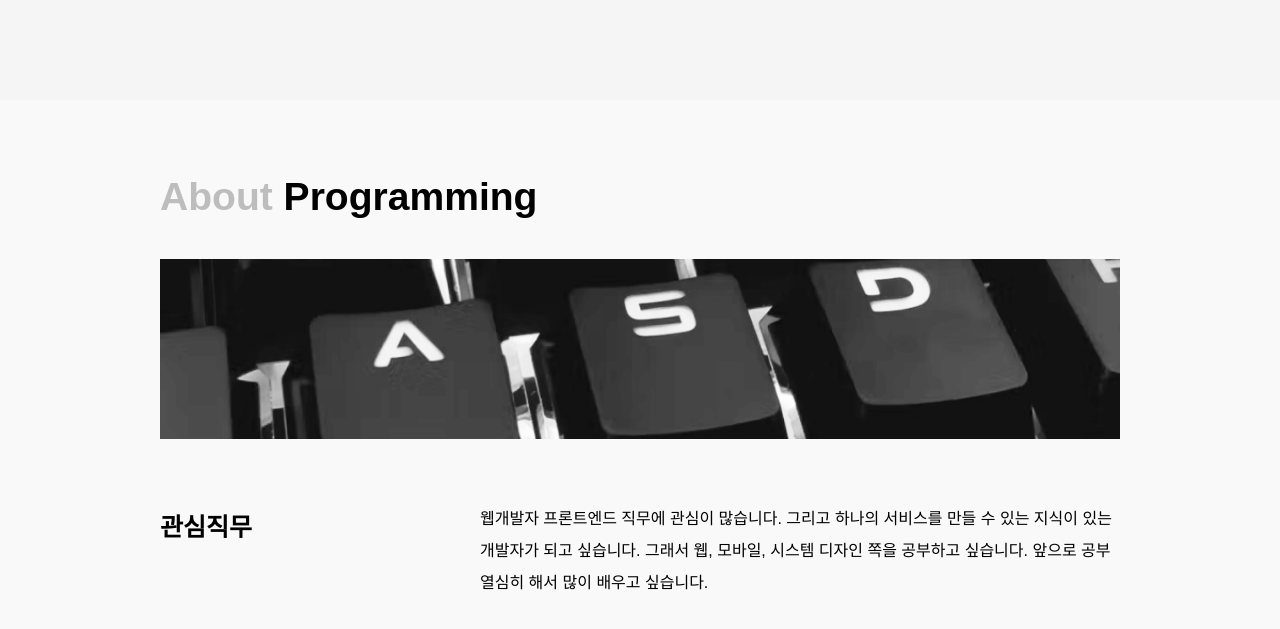
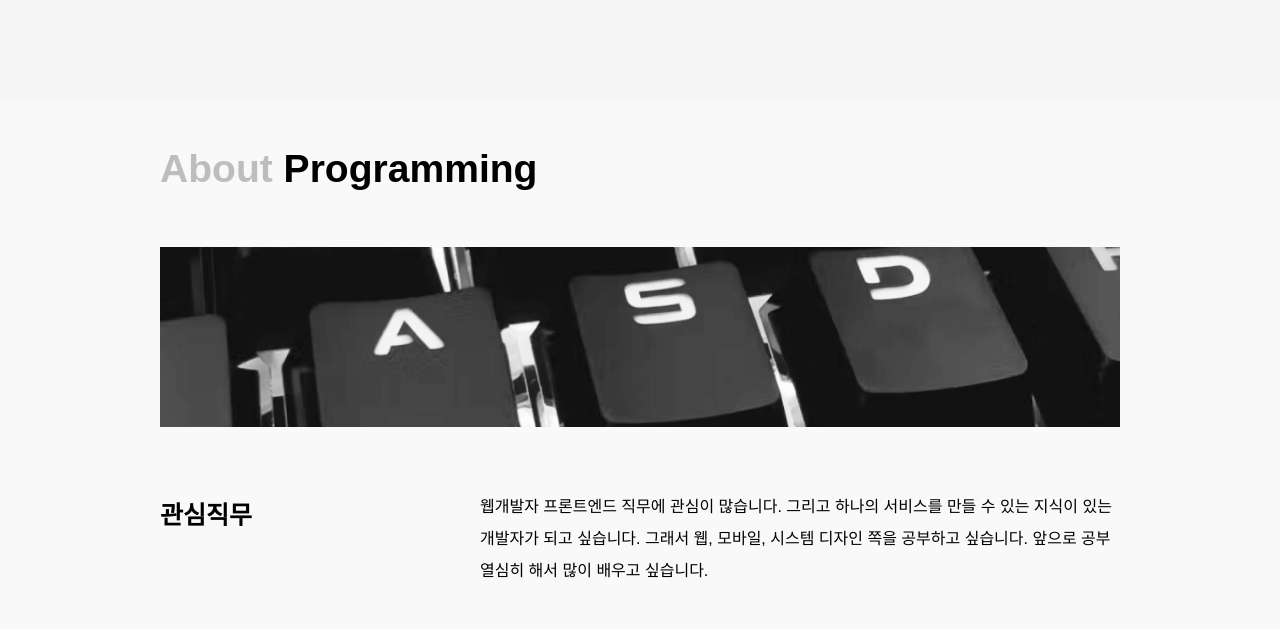
Before and after one commit to dohveloper/doh-introduction, a plain HTML site: page index.html in a window 1280 px wide. Shown: the part 1500-2129 px from the top of the page. Drawn offline with Linux system fonts and the light colour scheme; a web font is replaced by a local one.

Commit message:
fix:programming section padding fix

```diff
--- a/style.css
+++ b/style.css
@@ -218,7 +218,7 @@ a {
 
 
 .ProgrammingHeader {
-    padding: 40px 0 40px 0;
+    padding: 0 0 56px 0;
     font-size: var(--font-size-l);
 
 }
```
